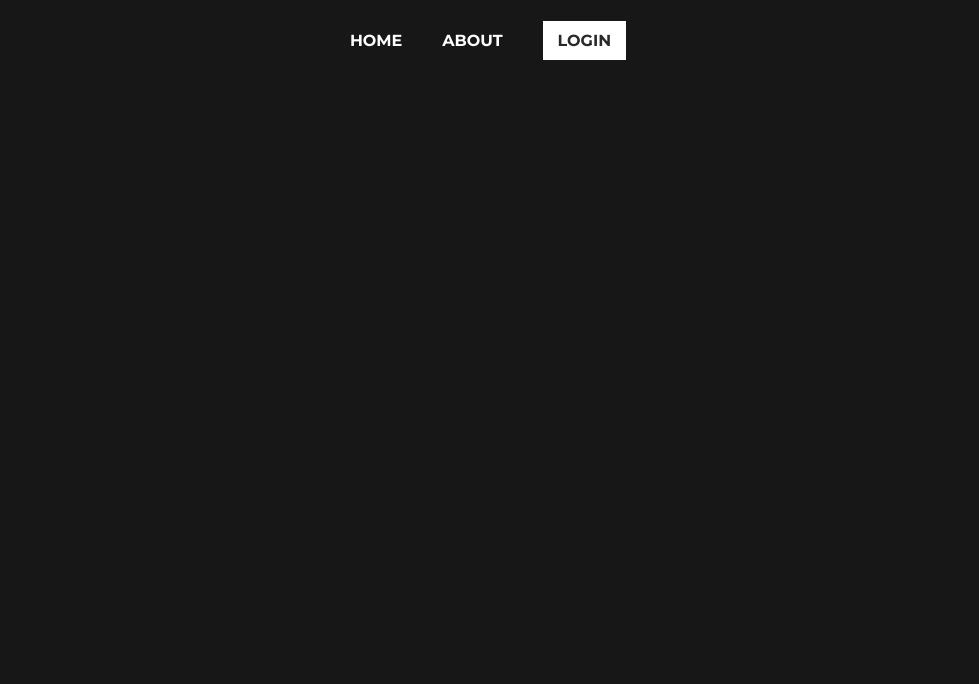
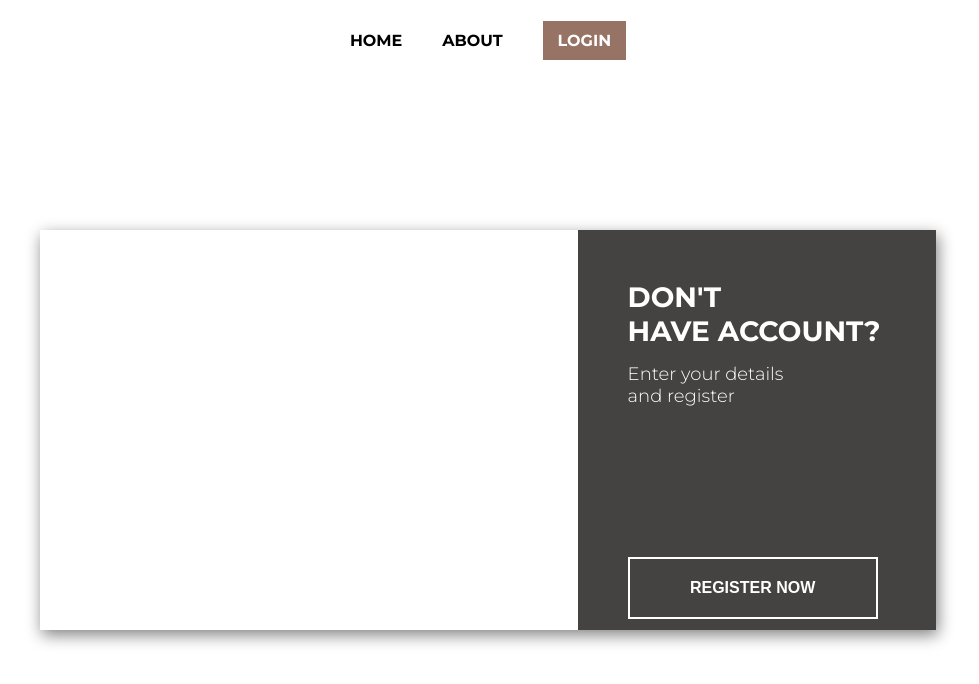
Before and after one commit to caamag/Mini-Blog, a React (Create React App) app: page /login in a window 1280 px wide. Shown: the top 684 px of the page, without its empty margins (152-1131 px from the left). Built offline with nearby package versions, Linux system fonts and the light colour scheme.

Commit message:
ciradno página de registro

```diff
--- a/src/App.js
+++ b/src/App.js
@@ -5,7 +5,6 @@ import { BrowserRouter, Routes, Route, Navigate } from 'react-router-dom';
 import Home from './pages/home/home';
 import About from './pages/about/about';
 import Login from './pages/login/login';
-import Register from './pages/register/register';
 
 //components
 import NavBar from './components/navBar';
@@ -17,16 +16,11 @@ function App() {
 
       <BrowserRouter>
         <NavBar />
-        <div className='container'>
-
-          <Routes>
-            <Route path='/' element={<Home />} >home</Route>
-            <Route path='/about' element={<About />} ></Route>
-            <Route path='/login' element={<Login />} ></Route>
-            <Route path='/register' element={<Register />} ></Route>
-          </Routes>
-
-        </div>
+        <Routes>
+          <Route path='/' element={<Home />} >home</Route>
+          <Route path='/about' element={<About />} ></Route>
+          <Route path='/login' element={<Login />} ></Route>
+        </Routes>
         <Footer />
       </BrowserRouter>
 
--- a/src/components/navBar.css
+++ b/src/components/navBar.css
@@ -11,7 +11,7 @@ nav ul {
 nav a {
     margin: 20px;
     font-size: 1.6rem;
-    color: white;
+    color: rgb(0, 0, 0);
     text-decoration: none;
     font-weight: bold;
     transition: 250ms;
--- a/src/index.css
+++ b/src/index.css
@@ -13,11 +13,15 @@ html {
 }
 
 body {
-    background-color: rgb(23, 23, 23);
+    background-color: rgb(255, 255, 255);
 }
 
 h1 {
     font-size: 4rem;
+}
+
+h2 {
+    font-size: 2.8rem;
 }
 
 h3 {
@@ -26,34 +30,29 @@ h3 {
 
 .container {
     width: 100%;
-    height: 90vh;
+    max-width: 1450px;
+    margin: 0 auto;
 }
 
 .active {
-    background-color: white;
+    background-color: rgb(151, 115, 101);
     padding: 10px 15px 10px 15px;
-    color: rgb(41, 41, 41);
+    color: rgb(255, 255, 255);
 }
 
 
 /*form*/
-.form {
-    width: 60%;
-    margin: 0 auto;
-    text-align: center;
-}
-
 input {
-    width: 300px;
-    padding: 10px;
     border: none;
-    margin-bottom: 15px;
-}
-
-label {
-    text-align: left;
+    padding: 20px 10px 20px 10px;
 }
 
 input:focus {
     outline: none;
 }
+
+button {
+    padding: 10px;
+    border: none;
+    font-size: 1.6rem;
+}
--- a/src/pages/login/login.css
+++ b/src/pages/login/login.css
@@ -0,0 +1,55 @@
+.sign-up-container {
+    position: relative;
+    width: 70%;
+    height: 50vh;
+    margin: 0 auto;
+    margin-top: 150px;
+    background-color: rgb(255, 255, 255);
+    box-shadow: 2px 5px 15px gray;
+}
+
+.form-menu {
+    position: absolute;
+    width: 40%;
+    height: 100%;
+    right: 0%;
+    background-color: rgb(68, 67, 65);
+    transition: 750ms;
+}
+
+.form-menu-changed {
+    right: 60%;
+}
+
+.form-menu h2 {
+    color: white;
+    margin-top: 50px;
+    margin-left: 50px;
+    transition: 250ms;
+}
+
+.form-menu h3 {
+    font-weight: 300;
+    color: white;
+    margin-left: 50px;
+    margin-top: 15px;
+    transition: 250ms;
+}
+
+.form-menu button {
+    width: 250px;
+    color: white;
+    border: 2px solid white;
+    font-weight: bold;
+    background: none;
+    padding: 20px;
+    margin-left: 50px;
+    margin-top: 150px;
+    cursor: pointer;
+    transition: 250ms;
+}
+
+.form-menu button:hover {
+    background-color: rgb(255, 255, 255);
+    color: rgb(68, 67, 65);
+}
--- a/src/pages/login/login.js
+++ b/src/pages/login/login.js
@@ -1,11 +1,30 @@
 import './login.css'
 
+import { useState } from 'react';
+import { NavLink } from 'react-router-dom';
 
 function Login() {
 
+    const [signMenu, setSignMenu] = useState(true);
+    const formMenuClass = signMenu ? 'form-menu' : 'form-menu form-menu-changed';
+
+    const menuTitleText = signMenu ? <>DON'T <br /> HAVE ACCOUNT?</> : <>SHARE <br /> YOUR LIFE</>
+    const menuSubTitle = signMenu ? <>Enter your details <br /> and register</> : <>Tell Stories</>
+
     return <div className="container">
 
+        <div className='sign-up-container'>
 
+            <div className={formMenuClass}>
+                <h2>{menuTitleText}</h2>
+                <h3>{menuSubTitle}</h3>
+
+                {signMenu && <button onClick={() => { setSignMenu(false) }}>REGISTER NOW</button>}
+                {!signMenu && <button onClick={() => { setSignMenu(true) }}>SIGN IN</button>}
+
+            </div>
+
+        </div>
 
     </div>
 
--- a/src/pages/register/register.css
+++ /dev/null
@@ -1,24 +0,0 @@
-.register-container {
-    width: 100%;
-    margin: 0 auto;
-    margin-top: 150px;
-    max-width: 1450px;
-}
-
-.register-container h1 {
-    text-align: center;
-    margin-bottom: 5px;
-    color: white;
-}
-
-.register-container h3 {
-    color: rgb(255, 255, 255);
-    text-align: center;
-    margin-bottom: 40px;
-    font-weight: 200;
-}
-
-.register-container span {
-    color: rgb(43, 159, 242);
-    font-weight: bold;
-}
--- a/src/pages/register/register.js
+++ /dev/null
@@ -1,58 +0,0 @@
-
-import './register.css';
-import { useState } from 'react';
-
-function Register() {
-
-    const [name, setName] = useState('')
-    const [email, setEmail] = useState('')
-    const [pass, setPass] = useState('')
-
-
-    return <div className='register-container'>
-
-        <h1>Register</h1>
-        <h3>Create your account and <span>share</span> your daily life</h3>
-
-        <form className='form'>
-
-            <label>
-                <input type="text"
-                    placeholder='Name:'
-                    value={name}
-                    name='name'
-                    onChange={(e) => { setName(e.target.value) }}
-                />
-            </label><br />
-            <label>
-                <input type="email"
-                    placeholder='E-mail'
-                    value={email}
-                    name='email'
-                    onChange={(e) => { setEmail(e.target.value) }}
-                />
-            </label><br />
-            <label>
-                <input type="password"
-                    placeholder='Password'
-                    value={pass}
-                    name='password'
-                    onChange={(e) => { setPass(e.target.value) }}
-                />
-            </label><br />
-            <label>
-                <input type="password"
-                    placeholder='Password'
-                    value={pass}
-                    name='password'
-                    onChange={(e) => { setPass(e.target.value) }}
-                />
-            </label>
-
-        </form>
-
-    </div>
-
-};
-
-export default Register;
```
Also changed, not shown: public/models/Dark Form Design.jpeg (deleted), public/models/form-model.jpeg (added).
